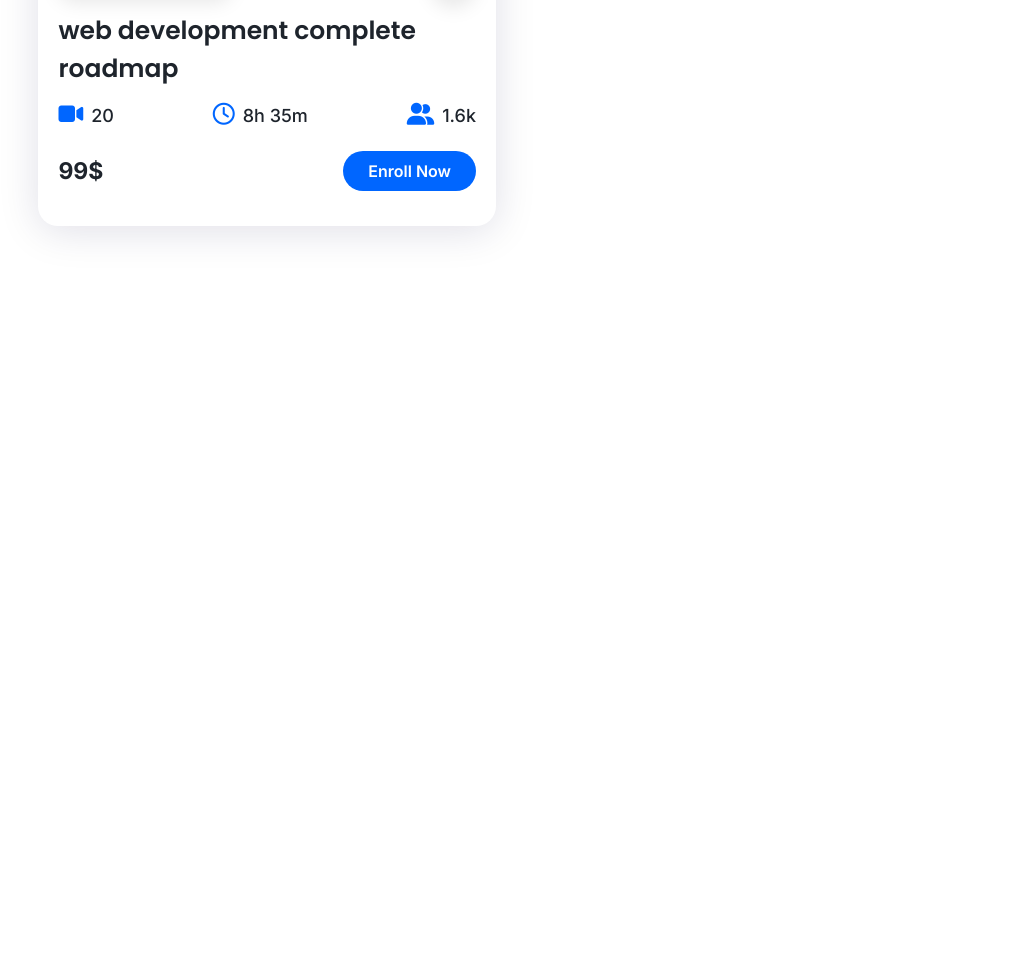
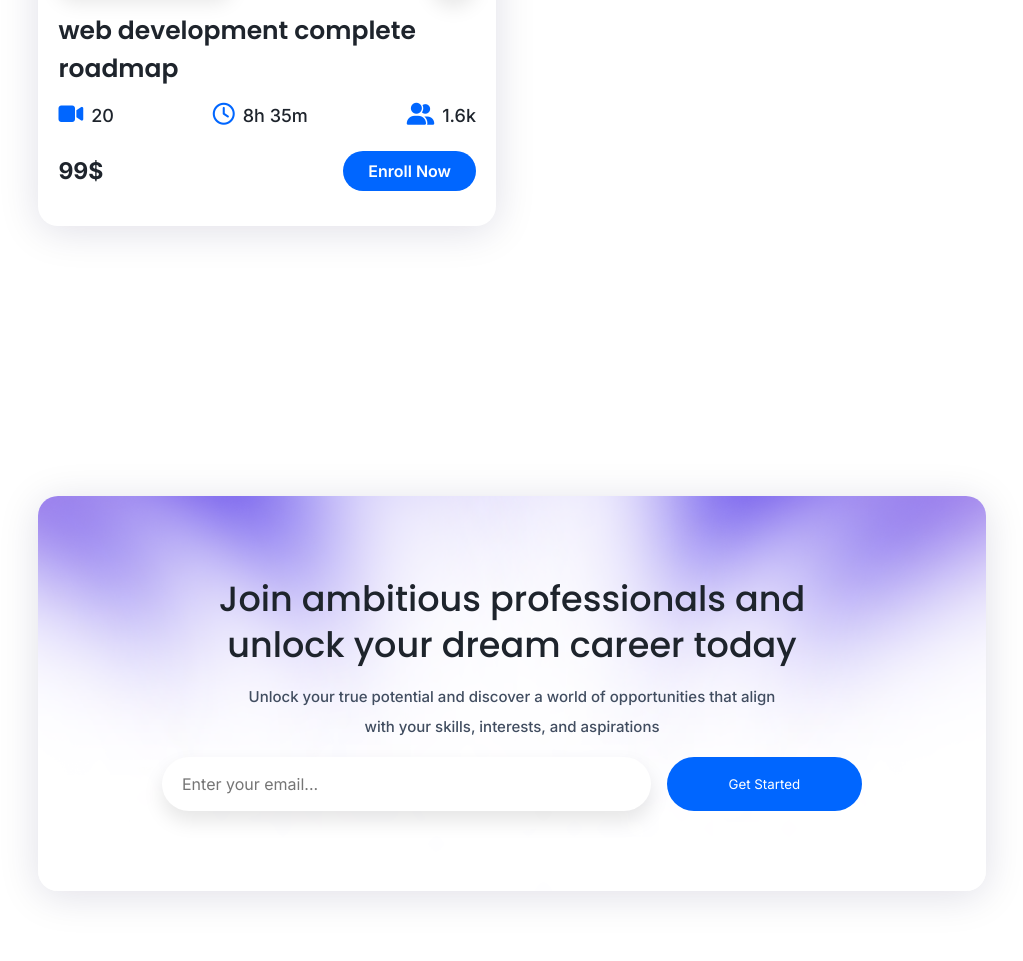
Before and after one commit to dimiana17/responsive-website, a plain HTML site: page index.html in a window 1280 px wide. Shown: the part 6571-7532 px from the top of the page, without its empty margins (128-1151 px from the left). Before the commit the page ends 6867 px from the top, so only its background shows below. Drawn offline with Linux system fonts and the light colour scheme.

Commit message:
finish new setter section

```diff
--- a/index.html
+++ b/index.html
@@ -246,6 +246,7 @@
     </section>
 
     <!--course-->
+
     <section class="course">
         <div class="middle-text">
             <h2>Professional Online <br>Courses</h2>
@@ -375,6 +376,22 @@
             </div>
     </section>
 
+    <!--new sletter-->
+
+    <section class="newsletter">
+        <div class="newsletter-content">
+            <h3>Join ambitious professionals and <br> unlock your dream career today</h3>
+            <p>Unlock your true potential and discover a world of opportunities that
+                align <br> with your skills, interests, and aspirations
+            </p>
+            <form action="">
+                <input type="email" placeholder="Enter your email..." required >
+                <input type="submit" value="Get Started" class="input-btn" >
+
+            </form>
+        </div>
+    </section>
+
 
 
     <script src="js/script.js"></script>
--- a/style.css
+++ b/style.css
@@ -533,3 +533,58 @@ header.sticky{
     background: #f1fdff;
     color: var(--text-color);
 }
+
+.newsletter-content{
+    background: url(images/Hero.png);
+    background-size: cover;
+    background-position: center;
+    padding: 80px 40px;
+    display: flex;
+    flex-direction: column;
+    align-items: center;
+    justify-content: center;
+    text-align: center;
+    border-radius: 20px;
+    box-shadow: 0px 5px 40px rgb(19 8 73 / 13%);
+}
+.newsletter-content h3{
+    font-size: 35px;
+    font-weight: 500;
+    font-family: var(--font-family2);
+    color: var(--text-color);
+    line-height: 1.3;
+}
+.newsletter-content p{
+    font-size: 15px;
+    font-weight: 500;
+    color: var(--other-color);
+    line-height: 30px;
+    margin: 15px 0px;
+}
+.newsletter-content form{
+    display: grid;
+    grid-template-columns: 1fr 0.4fr;
+    gap: 1rem;
+    width: 100%;
+    max-width: 700px;
+}
+.newsletter-content form input:first-child{
+    padding: 17px 20px;
+    width: 100%;
+    max-width: 600px;
+    font-size: var(--p-font);
+    color: var(--text-color);
+    border: none;
+    outline: none;
+    background-color: var(--bg-color);
+    box-shadow: 0 10px 20px rgba(0, 0, 0, 0.1);
+    border-radius: 40px;
+}
+.input-btn{
+    border: none;
+    outline: none;
+    background: var(--main-color);
+    color: var(--bg-color);
+    border-radius: 40px;
+    cursor: pointer;
+}
```
Also changed, not shown: Screenshot 2025-02-13 100342.png (added), Screenshot 2025-02-13 100419.png (added), Screenshot 2025-02-13 100449.png (added), Screenshot 2025-02-13 100503.png (added), Screenshot 2025-02-13 100517.png (added).
